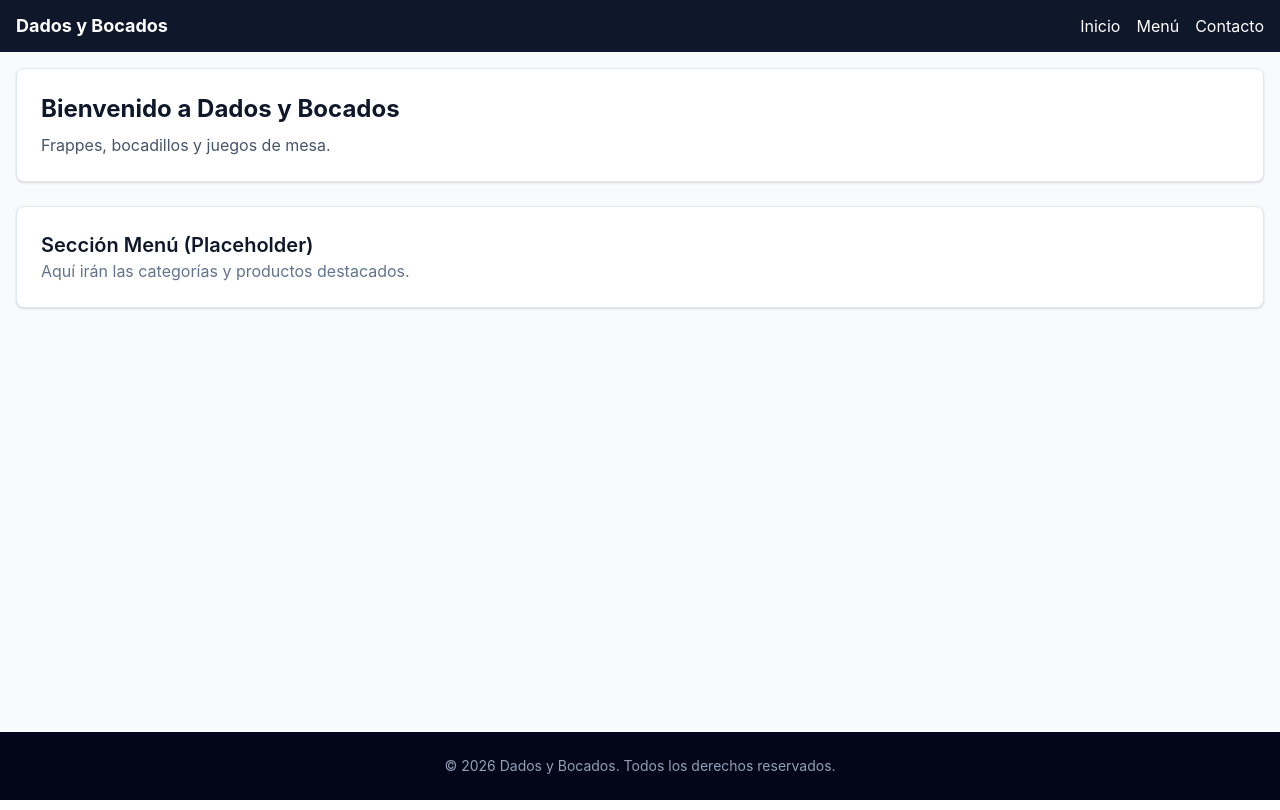
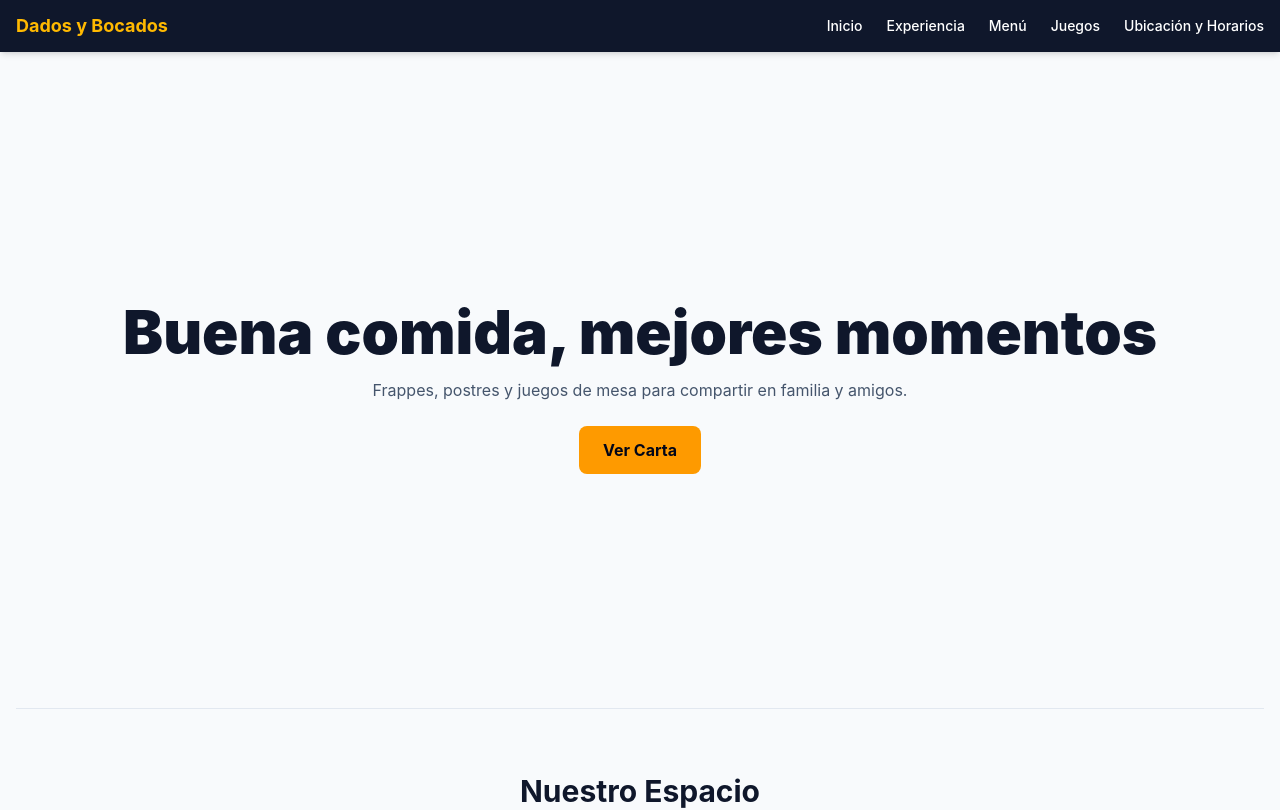
Before and after one commit to Sysari-Dev/dados-y-bocados-landing, a React (Vite) app: page / in a window 1280 px wide. Shown: the top 810 px of the page. Built offline with nearby package versions, Linux system fonts and the light colour scheme.

Commit message:
feat: Integración de secciones

```diff
--- a/package.json
+++ b/package.json
@@ -11,6 +11,7 @@
   },
   "dependencies": {
     "lucide-react": "^1.65.0",
+    "motion": "^14.9.0",
     "react": "^19.3.1",
     "react-dom": "^19.3.1"
   },
--- a/src/components/Header.jsx
+++ b/src/components/Header.jsx
@@ -1,9 +1,10 @@
 export default function Header({ onToggleSidebar }) {
   return (
-    <header className="w-full bg-slate-900 text-white px-4 py-3 flex items-center justify-between sticky top-0 z-20">
-      <div className="font-bold text-lg">Dados y Bocados</div>
+    <header className="w-full bg-slate-900 text-white px-4 py-3 flex items-center justify-between sticky top-0 z-20 shadow-md">
+      <a href="#inicio" className="font-bold text-lg text-amber-400">
+        Dados y Bocados
+      </a>
 
-      {/* Botón menú solo visible en móvil */}
       <button
         onClick={onToggleSidebar}
         className="md:hidden p-2 rounded bg-slate-800 focus:outline-none"
@@ -11,11 +12,12 @@ export default function Header({ onToggleSidebar }) {
         ☰
       </button>
 
-      {/* Menú visible solo en pantallas medianas hacia arriba */}
-      <nav className="hidden md:flex gap-4">
-        <a href="#inicio" className="hover:text-amber-400">Inicio</a>
-        <a href="#menu" className="hover:text-amber-400">Menú</a>
-        <a href="#contacto" className="hover:text-amber-400">Contacto</a>
+      <nav className="hidden md:flex items-center gap-6 text-sm font-medium">
+        <a href="#inicio" className="hover:text-amber-400 transition-colors">Inicio</a>
+        <a href="#experiencia" className="hover:text-amber-400 transition-colors">Experiencia</a>
+        <a href="#menu" className="hover:text-amber-400 transition-colors">Menú</a>
+        <a href="#juegos" className="hover:text-amber-400 transition-colors">Juegos</a>
+        <a href="#contacto" className="hover:text-amber-400 transition-colors">Ubicación y Horarios</a>
       </nav>
     </header>
   );
--- a/src/components/Sidebar.jsx
+++ b/src/components/Sidebar.jsx
@@ -3,23 +3,23 @@ export default function Sidebar({ isOpen, onClose }) {
 
   return (
     <div className="fixed inset-0 z-30 md:hidden">
-      {/* Fondo oscuro para cerrar al hacer clic afuera */}
       <div
-        className="fixed inset-0 bg-black/50"
+        className="fixed inset-0 bg-black/60"
         onClick={onClose}
       />
 
-      {/* Panel lateral */}
-      <aside className="fixed top-0 right-0 w-64 h-full bg-slate-800 text-white p-5 flex flex-col gap-4 shadow-xl">
-        <div className="flex justify-between items-center border-b border-slate-700 pb-3">
-          <span className="font-bold">Menú</span>
-          <button onClick={onClose} className="p-1">✕</button>
+      <aside className="fixed top-0 right-0 w-64 h-full bg-slate-900 text-white p-5 flex flex-col gap-6 shadow-xl">
+        <div className="flex justify-between items-center border-b border-slate-800 pb-3">
+          <span className="font-bold text-amber-400">Menú</span>
+          <button onClick={onClose} className="p-1 text-slate-400 hover:text-white">✕</button>
         </div>
 
-        <nav className="flex flex-col gap-3">
-          <a href="#inicio" onClick={onClose} className="hover:text-amber-400">Inicio</a>
-          <a href="#menu" onClick={onClose} className="hover:text-amber-400">Menú</a>
-          <a href="#contacto" onClick={onClose} className="hover:text-amber-400">Contacto</a>
+        <nav className="flex flex-col gap-4 text-base">
+          <a href="#inicio" onClick={onClose} className="hover:text-amber-400 transition-colors">Inicio</a>
+          <a href="#experiencia" onClick={onClose} className="hover:text-amber-400 transition-colors">Experiencia</a>
+          <a href="#menu" onClick={onClose} className="hover:text-amber-400 transition-colors">Menú</a>
+          <a href="#juegos" onClick={onClose} className="hover:text-amber-400 transition-colors">Juegos</a>
+          <a href="#contacto" onClick={onClose} className="hover:text-amber-400 transition-colors">Ubicación y Horarios</a>
         </nav>
       </aside>
     </div>
--- /dev/null
+++ b/src/components/sections/ContactSection.jsx
@@ -0,0 +1,17 @@
+export default function ContactSection() {
+  return (
+    <section id="contacto" className="py-16 border-t border-slate-200">
+      <h2 className="text-3xl font-bold text-center mb-8">Ubicación y Horarios</h2>
+      <div className="grid grid-cols-1 md:grid-cols-2 gap-6">
+        <div className="p-6 bg-slate-100 rounded-xl">
+          <h3 className="font-bold text-xl mb-2">Horarios</h3>
+          <p className="text-slate-600">Días y horas de atención.</p>
+        </div>
+        <div className="p-6 bg-slate-100 rounded-xl">
+          <h3 className="font-bold text-xl mb-2">Dónde encontrarnos</h3>
+          <p className="text-slate-600">Dirección y botón a Google Maps.</p>
+        </div>
+      </div>
+    </section>
+  );
+}
--- /dev/null
+++ b/src/components/sections/ExperienceSection.jsx
@@ -0,0 +1,12 @@
+export default function ExperienceSection() {
+  return (
+    <section id="experiencia" className="py-16 border-t border-slate-200">
+      <h2 className="text-3xl font-bold text-center mb-8">Nuestro Espacio</h2>
+      <div className="grid grid-cols-1 md:grid-cols-3 gap-4">
+        <div className="h-48 bg-slate-200 rounded-lg flex items-center justify-center text-slate-500">Foto Local 1</div>
+        <div className="h-48 bg-slate-200 rounded-lg flex items-center justify-center text-slate-500">Foto Local 2</div>
+        <div className="h-48 bg-slate-200 rounded-lg flex items-center justify-center text-slate-500">Foto Local 3</div>
+      </div>
+    </section>
+  );
+}
--- /dev/null
+++ b/src/components/sections/GamesSection.jsx
@@ -0,0 +1,10 @@
+export default function GamesSection() {
+  return (
+    <section id="juegos" className="py-16 border-t border-slate-200">
+      <h2 className="text-3xl font-bold text-center mb-8">Zona de Juegos</h2>
+      <div className="p-8 bg-slate-100 rounded-xl text-center text-slate-500">
+        Aquí se mostrará la colección de juegos de mesa y dinámicas para los clientes.
+      </div>
+    </section>
+  );
+}
--- /dev/null
+++ b/src/components/sections/HeroSection.jsx
@@ -0,0 +1,11 @@
+export default function HeroSection() {
+  return (
+    <section id="inicio" className="min-h-[80vh] flex flex-col justify-center items-center py-12 text-center">
+      <h1 className="text-4xl md:text-6xl font-black mb-4">Buena comida, mejores momentos</h1>
+      <p className="text-slate-600 max-w-xl mb-6">Frappes, postres y juegos de mesa para compartir en familia y amigos.</p>
+      <a href="#menu" className="px-6 py-3 bg-amber-500 text-slate-950 font-bold rounded-lg hover:bg-amber-400 transition-colors">
+        Ver Carta
+      </a>
+    </section>
+  );
+}
--- /dev/null
+++ b/src/components/sections/MenuSection.jsx
@@ -0,0 +1,10 @@
+export default function MenuSection() {
+  return (
+    <section id="menu" className="py-16 border-t border-slate-200">
+      <h2 className="text-3xl font-bold text-center mb-8">Nuestra Carta</h2>
+      <div className="p-8 bg-slate-100 rounded-xl text-center text-slate-500">
+        Aquí se cargará el catálogo interactivo de frappes, waffles, bebidas y snacks.
+      </div>
+    </section>
+  );
+}
--- a/src/index.css
+++ b/src/index.css
@@ -1 +1,5 @@
 @import "tailwindcss";
+
+html {
+  scroll-behavior: smooth;
+}
--- a/src/pages/Home.jsx
+++ b/src/pages/Home.jsx
@@ -1,15 +1,17 @@
+import HeroSection from '../components/sections/HeroSection';
+import ExperienceSection from '../components/sections/ExperienceSection';
+import MenuSection from '../components/sections/MenuSection';
+import GamesSection from '../components/sections/GamesSection';
+import ContactSection from '../components/sections/ContactSection';
+
 export default function Home() {
   return (
-    <section className="space-y-6">
-      <div className="p-6 bg-white rounded-lg shadow-sm border border-slate-200">
-        <h1 className="text-2xl font-bold">Bienvenido a Dados y Bocados</h1>
-        <p className="text-slate-600 mt-2">Frappes, bocadillos y juegos de mesa.</p>
-      </div>
-
-      <div className="p-6 bg-white rounded-lg shadow-sm border border-slate-200">
-        <h2 className="text-xl font-semibold">Sección Menú (Placeholder)</h2>
-        <p className="text-slate-500">Aquí irán las categorías y productos destacados.</p>
-      </div>
-    </section>
+    <div className="flex flex-col">
+      <HeroSection />
+      <ExperienceSection />
+      <MenuSection />
+      <GamesSection />
+      <ContactSection />
+    </div>
   );
 }
```
Also changed, not shown: src/assets/images/logo.jpeg (added), 1 other file (tests, documents, lock files or other folders).
